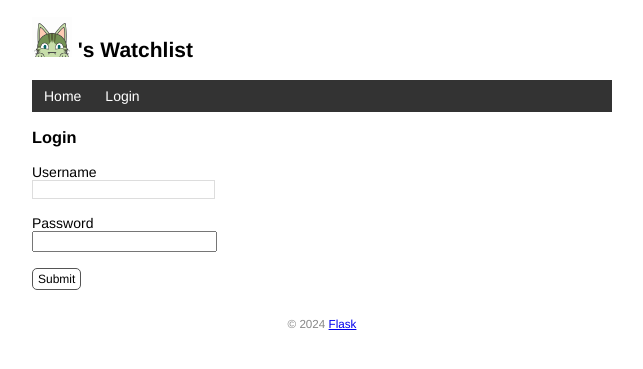
After one commit to hython4/watchlist, a Flask app: page /login in a window 1280 px wide. The commit adds this page. Shown: the top 369 px of the page, without its empty margins (318-961 px from the left). Run offline with Flask 3, Linux system fonts and the light colour scheme.

Commit message:
User authentication with Flask-Login

```diff
--- a/app.py
+++ b/app.py
@@ -4,7 +4,16 @@ import sys
 
 import click
 from flask import Flask, flash, redirect, render_template, request, url_for
+from flask_login import (
+    LoginManager,
+    UserMixin,
+    current_user,
+    login_required,
+    login_user,
+    logout_user,
+)
 from flask_sqlalchemy import SQLAlchemy
+from werkzeug.security import check_password_hash, generate_password_hash
 
 WIN = sys.platform.startswith("win")
 if WIN:  # 如果是 Windows 系统，使用三个斜线
@@ -19,11 +28,21 @@ app.config["SQLALCHEMY_TRACK_MODIFICATIONS"] = False  # 关闭对模型修改的
 db = SQLAlchemy(app)
 secret = secrets.token_urlsafe(32)
 app.secret_key = secret
+login_manager = LoginManager(app)  # 实例化扩展类
+login_manager.login_view = "login"
 
 
-class User(db.Model):  # 表名将会是 user（自动生成，小写处理）
+class User(db.Model, UserMixin):  # 表名将会是 user（自动生成，小写处理）
     id = db.Column(db.Integer, primary_key=True)  # 主键
     name = db.Column(db.String(20))  # 名字
+    username = db.Column(db.String(20))  # 用户名
+    password_hash = db.Column(db.String(128))  # 密码散列值)
+
+    def set_password(self, password):  # 用来设置密码的方法，接受密码作为参数
+        self.password_hash = generate_password_hash(password)  # 将生成的密码保持到对应字段
+
+    def validate_password(self, password):  # 用于验证密码的方法，接受密码作为参数
+        return check_password_hash(self.password_hash, password)  # 返回布尔值
 
 
 class Movie(db.Model):  # 表名将会是 movie
@@ -56,9 +75,17 @@ def inject_user():  # 函数名可以随意修改
     return dict(user=user)  # 需要返回字典，等同于 return {'user': user}
 
 
+@login_manager.user_loader
+def load_user(user_id):  # 创建用户加载回调函数，接受用户 ID 作为参数
+    user = User.query.get(int(user_id))  # 用 ID 作为 User 模型的主键查询对应的用户
+    return user  # 返回用户对象
+
+
 @app.route("/", methods=["GET", "POST"])
 def index():
     if request.method == "POST":  # 判断是否是 POST 请求
+        if not current_user.is_authenticated:  # 如果当前用户未认证
+            return redirect(url_for("index"))  # 重定向到主页
         # 获取表单数据
         title = request.form.get("title")  # 传入表单对应输入字段的 name 值
         year = request.form.get("year")
@@ -78,6 +105,7 @@ def index():
 
 
 @app.route("/movie/edit/<int:movie_id>", methods=["GET", "POST"])
+@login_required
 def edit(movie_id):
     movie = Movie.query.get_or_404(movie_id)
 
@@ -99,6 +127,7 @@ def edit(movie_id):
 
 
 @app.route("/movie/delete/<int:movie_id>", methods=["POST"])  # 限定只接受 POST 请求
+@login_required
 def delete(movie_id):
     movie = Movie.query.get_or_404(movie_id)  # 获取电影记录
     db.session.delete(movie)  # 删除对应的记录
@@ -110,6 +139,59 @@ def delete(movie_id):
 @app.errorhandler(404)
 def page_not_found(e):
     return render_template("404.html"), 404
+
+
+@app.route("/login", methods=["GET", "POST"])
+def login():
+    if request.method == "POST":
+        username = request.form["username"]
+        password = request.form["password"]
+
+        if not username or not password:
+            flash("Invalid input.")
+            return redirect(url_for("login"))
+
+        user = User.query.first()
+        # 验证用户名和密码是否一致
+        if username == user.username and user.validate_password(password):
+            login_user(user)  # 登入用户
+            flash("Login success.")
+            return redirect(url_for("index"))  # 重定向到主页
+
+        flash("Invalid username or password.")  # 如果验证失败，显示错误消息
+        return redirect(url_for("login"))  # 重定向回登录页面
+
+    return render_template("login.html")
+
+
+@app.route("/logout")
+@login_required  # 用于视图保护，后面会详细介绍
+def logout():
+    logout_user()  # 登出用户
+    flash("Goodbye.")
+    return redirect(url_for("index"))  # 重定向回首页
+
+
+@app.route("/settings", methods=["GET", "POST"])
+@login_required
+def settings():
+    if request.method == "POST":
+        name = request.form["name"]
+
+        if not name or len(name) > 20:
+            flash("Invalid input.")
+            return redirect(url_for("settings"))
+
+        current_user.name = name
+        # current_user 会返回当前登录用户的数据库记录对象
+        # 等同于下面的用法
+        # user = User.query.first()
+        # user.name = name
+        db.session.commit()
+        flash("Settings updated.")
+        return redirect(url_for("index"))
+
+    return render_template("settings.html")
 
 
 @app.cli.command()  # 注册为命令，可以传入 name 参数来自定义命令
@@ -140,6 +222,9 @@ def forge():
         {"title": "Devils on the Doorstep", "year": "1999"},
         {"title": "WALL-E", "year": "2008"},
         {"title": "The Pork of Music", "year": "2012"},
+        {"title": "Leave the World Behind", "year": "2023"},
+        {"title": "Killers of the Flower moon", "year": "2023"},
+        {"title": "Oppenheimer", "year": "2023"},
     ]
 
     user = User(name=name)
@@ -150,3 +235,31 @@ def forge():
 
     db.session.commit()
     click.echo("Add fake data done.")
+
+
+@app.cli.command()
+@click.option("--username", prompt=True, help="The username used to login.")
+@click.option(
+    "--password",
+    prompt=True,
+    hide_input=True,
+    confirmation_prompt=True,
+    help="The password used to login.",
+)
+def admin(username, password):
+    """Create user."""
+    db.create_all()
+
+    user = User.query.first()
+    if user is not None:
+        click.echo("Updating user...")
+        user.username = username
+        user.set_password(password)  # 设置密码
+    else:
+        click.echo("Creating user...")
+        user = User(username=username, name="Admin")
+        user.set_password(password)  # 设置密码
+        db.session.add(user)
+
+    db.session.commit()  # 提交数据库会话
+    click.echo("Done.")
--- a/templates/base.html
+++ b/templates/base.html
@@ -20,6 +20,12 @@
     <nav>
         <ul>
             <li><a href="{{ url_for('index') }}">Home</a></li>
+            {% if current_user.is_authenticated %}
+                <li><a href="{{ url_for('settings') }}">Settings</a></li>
+                <li><a href="{{ url_for('logout') }}">Logout</a></li>
+            {% else %}
+                <li><a href="{{ url_for('login') }}">Login</a></li>
+            {% endif %}
         </ul>
     </nav>
     {% block content %}{% endblock %}
--- /dev/null
+++ b/templates/login.html
@@ -0,0 +1,13 @@
+{% extends 'base.html' %}
+
+{% block content %}
+<h3>Login</h3>
+<form method="post">
+    Username<br>
+    <input type="text" name="username" required><br><br>
+    Password<br>
+    <!-- 密码输入框的 type 属性使用 password，会将输入值显示为圆点 -->
+    <input type="password" name="password" required><br><br>
+    <input class="btn" type="submit" name="submit" value="Submit">
+</form>
+{% endblock %}
```
Also changed, not shown: templates/index.html (+9 -4 lines), templates/settings.html (added, +9 -0 lines).
